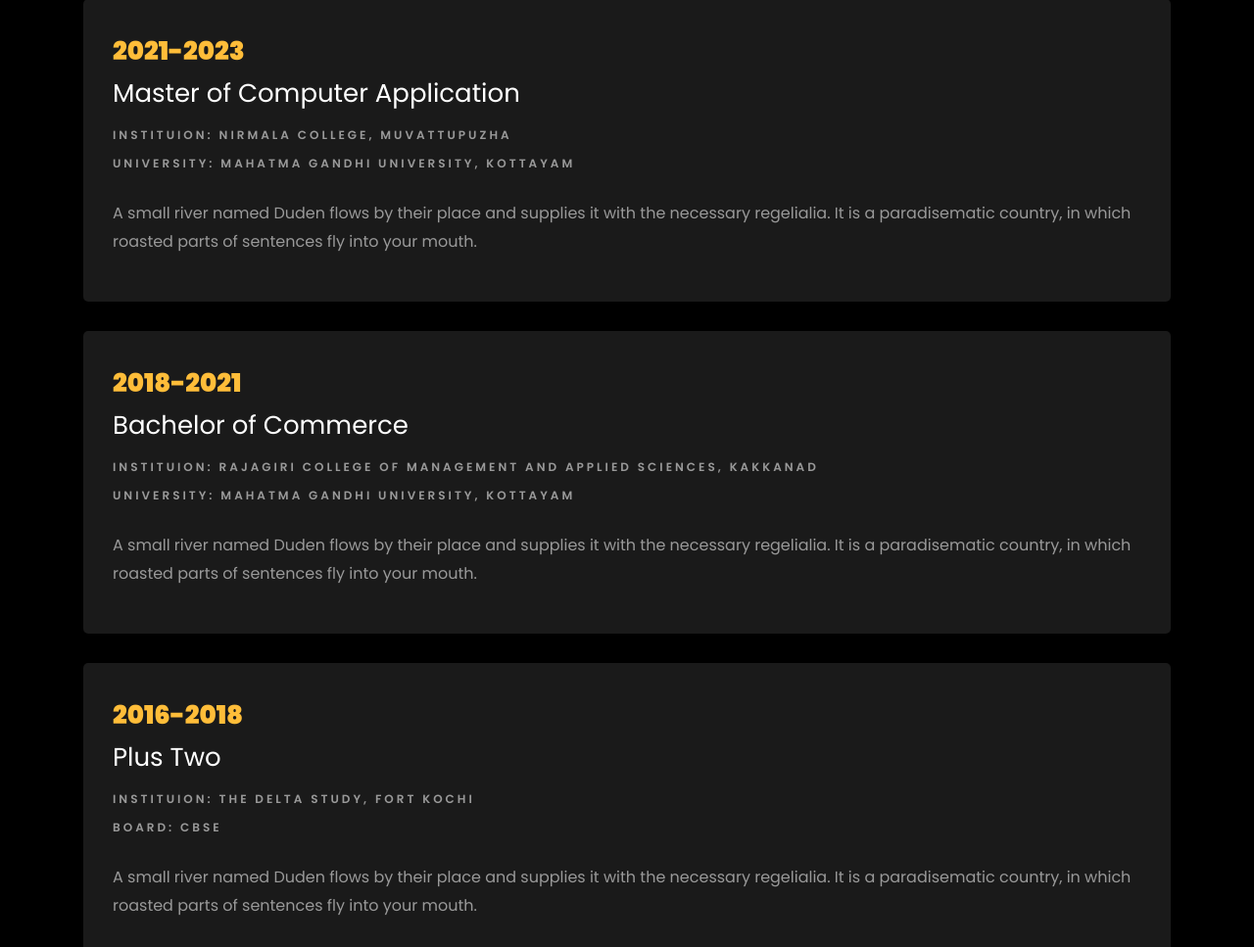
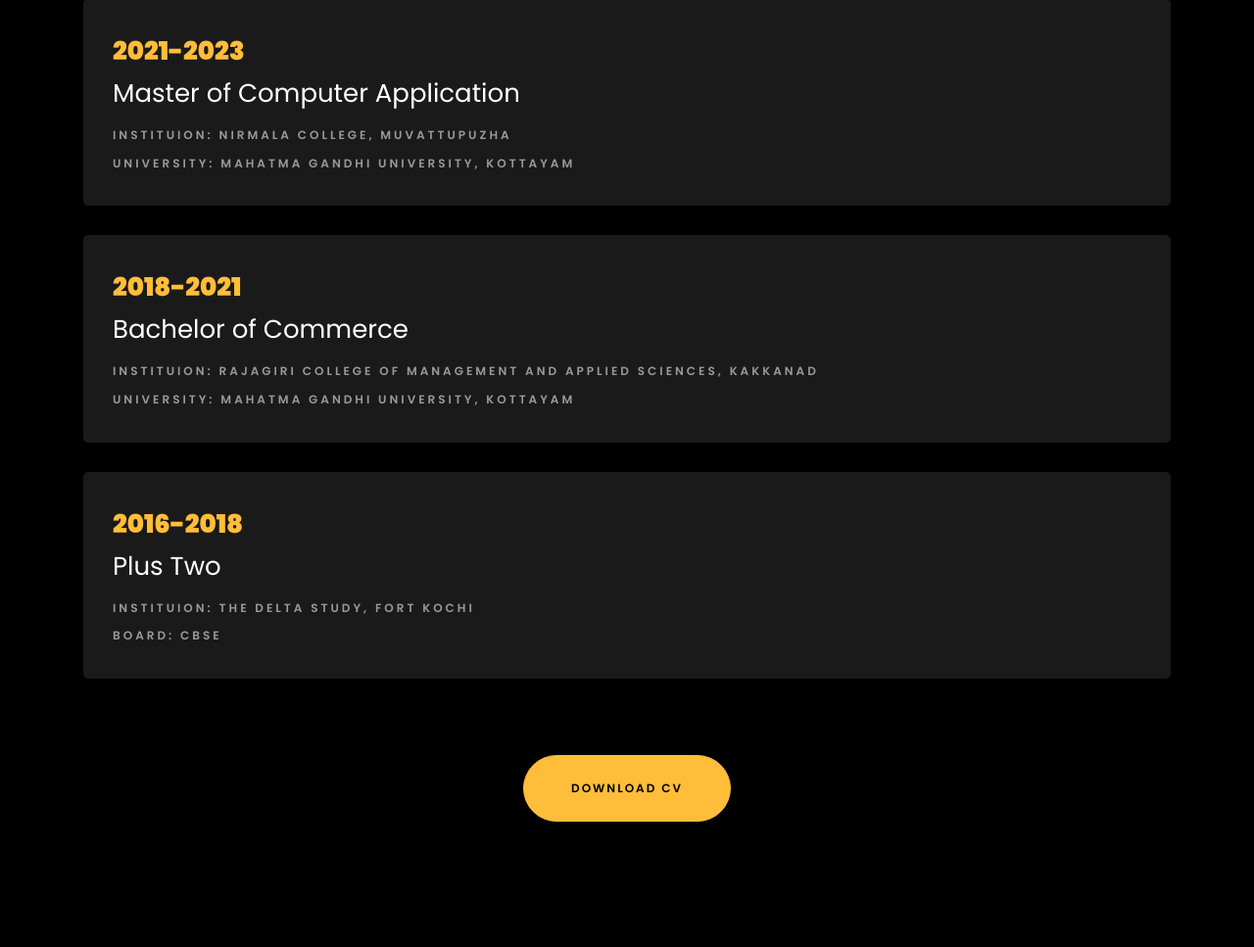
Before and after one commit to manuabraham1/personal_website, a plain HTML site: page index.html in a window 1280 px wide. Shown: the part 1833-2800 px from the top of the page at 98% size. Drawn offline with nearby package versions, Linux system fonts and the light colour scheme; files whose address does not match are found by name.

Commit message:
index updated and cv link updated

```diff
--- a/index.html
+++ b/index.html
@@ -151,28 +151,25 @@
     					<h2>Master of Computer Application</h2>
     					<span class="position">Instituion: Nirmala College, Muvattupuzha</span> <br>
 						<span class="position">University: Mahatma Gandhi University, Kottayam</span>
-    					<p class="mt-4">A small river named Duden flows by their place and supplies it with the necessary regelialia. It is a paradisematic country, in which roasted parts of sentences fly into your mouth.</p>
     				</div>
     				<div class="resume-wrap ftco-animate">
     					<span class="date">2018-2021</span>
     					<h2>Bachelor of Commerce</h2>
     					<span class="position">Instituion: Rajagiri College of Management and Applied Sciences, Kakkanad</span> <br>
 						<span class="position">University: Mahatma Gandhi University, Kottayam</span>
-    					<p class="mt-4">A small river named Duden flows by their place and supplies it with the necessary regelialia. It is a paradisematic country, in which roasted parts of sentences fly into your mouth.</p>
     				</div>
     				<div class="resume-wrap ftco-animate">
     					<span class="date">2016-2018</span>
     					<h2>Plus Two</h2>
     					<span class="position">Instituion: The Delta Study, Fort Kochi</span> <br>
 						<span class="position">Board: CBSE</span>
-    					<p class="mt-4">A small river named Duden flows by their place and supplies it with the necessary regelialia. It is a paradisematic country, in which roasted parts of sentences fly into your mouth.</p>
     				</div>
     			</div>
 
     		</div>
     		<div class="row justify-content-center mt-5">
     			<div class="col-md-6 text-center ftco-animate">
-    				<p><a href="#" class="btn btn-primary py-4 px-5">Download CV</a></p>
+    				<p><a href="Manu_Resume.pdf" class="btn btn-primary py-4 px-5">Download CV</a></p>
     			</div>
     		</div>
     	</div>
```
Also changed, not shown: 1 other file.
